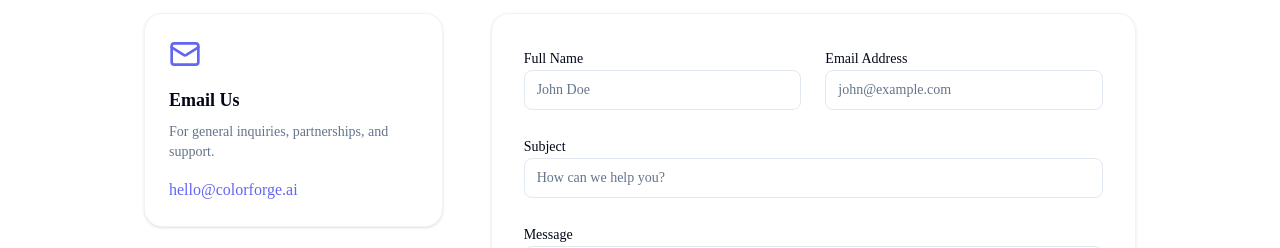
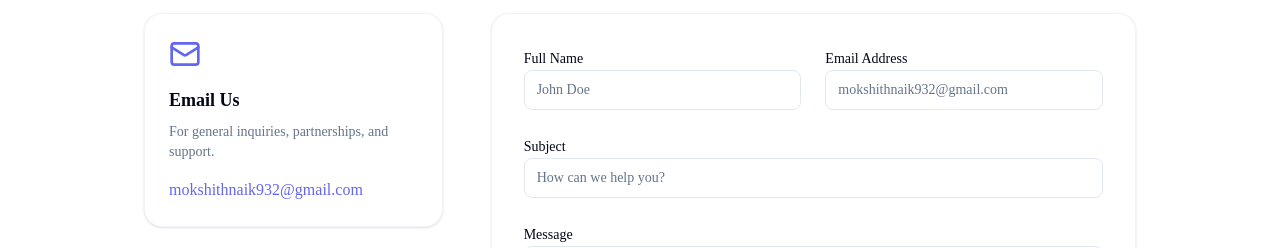
Before and after one commit to mokshith1222/ColorForge-AI, a Next.js app: page /contact in a window 1280 px wide. Shown: the part 449-697 px from the top of the page. Built offline with nearby package versions, Linux system fonts and the light colour scheme.

Commit message:
chore: Replace placeholder emails with user email

```diff
--- a/src/app/contact/page.tsx
+++ b/src/app/contact/page.tsx
@@ -31,7 +31,7 @@ export default function ContactPage() {
               <Mail className="w-8 h-8 text-primary mb-4" />
               <h3 className="text-lg font-bold mb-2">Email Us</h3>
               <p className="text-muted-foreground text-sm mb-4">For general inquiries, partnerships, and support.</p>
-              <a href="mailto:hello@colorforge.ai" className="text-primary font-medium hover:underline">hello@colorforge.ai</a>
+              <a href="mailto:mokshithnaik932@gmail.com" className="text-primary font-medium hover:underline">mokshithnaik932@gmail.com</a>
            </div>
 
            <div className="p-6 bg-card border border-border/50 rounded-2xl shadow-sm">
@@ -51,7 +51,7 @@ export default function ContactPage() {
                  </div>
                  <div className="space-y-2">
                     <label htmlFor="email" className="text-sm font-medium">Email Address</label>
-                    <input type="email" id="email" className="w-full flex h-10 w-full rounded-md border border-input bg-background px-3 py-2 text-sm ring-offset-background file:border-0 file:bg-transparent file:text-sm file:font-medium placeholder:text-muted-foreground focus-visible:outline-none focus-visible:ring-2 focus-visible:ring-ring focus-visible:ring-offset-2 disabled:cursor-not-allowed disabled:opacity-50" placeholder="john@example.com" />
+                    <input type="email" id="email" className="w-full flex h-10 w-full rounded-md border border-input bg-background px-3 py-2 text-sm ring-offset-background file:border-0 file:bg-transparent file:text-sm file:font-medium placeholder:text-muted-foreground focus-visible:outline-none focus-visible:ring-2 focus-visible:ring-ring focus-visible:ring-offset-2 disabled:cursor-not-allowed disabled:opacity-50" placeholder="mokshithnaik932@gmail.com" />
                  </div>
               </div>
               <div className="space-y-2">
--- a/src/app/tailwind-color-generator/client-page.tsx
+++ b/src/app/tailwind-color-generator/client-page.tsx
@@ -142,7 +142,7 @@ ${Object.entries(scale).map(([k, v]) => `  --color-${scaleName}-${k}: ${v};`).jo
                          <Label className="text-xs mb-1.5 block" style={{ color: scale[700] }}>Email Address</Label>
                          <input
                            type="email"
-                           placeholder="you@example.com"
+                           placeholder="mokshithnaik932@gmail.com"
                            className="w-full px-3 py-2 rounded-md text-sm outline-none transition-colors"
                            style={{ border: `1px solid ${scale[300]}`, backgroundColor: '#fff', color: scale[900] }}
                          />
--- a/src/app/theme-generator/page.tsx
+++ b/src/app/theme-generator/page.tsx
@@ -237,7 +237,7 @@ export default function ThemeGeneratorPage() {
                                    <div className="w-10 h-10 rounded-full border-2" style={{ borderColor: theme.secondary }} />
                                    <div className="flex-1">
                                       <div className="text-sm font-bold">User {i}</div>
-                                      <div className="text-xs" style={{ color: theme.textMuted }}>user{i}@example.com</div>
+                                      <div className="text-xs" style={{ color: theme.textMuted }}>user{i}@mokshithnaik932.gmail.com</div>
                                    </div>
                                    <div className="font-bold text-sm">+$299.00</div>
                                 </div>
```
